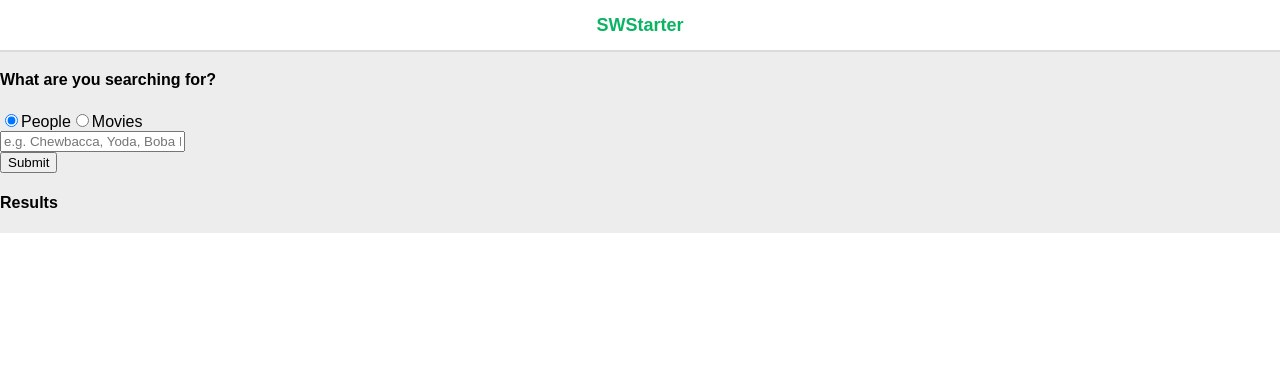
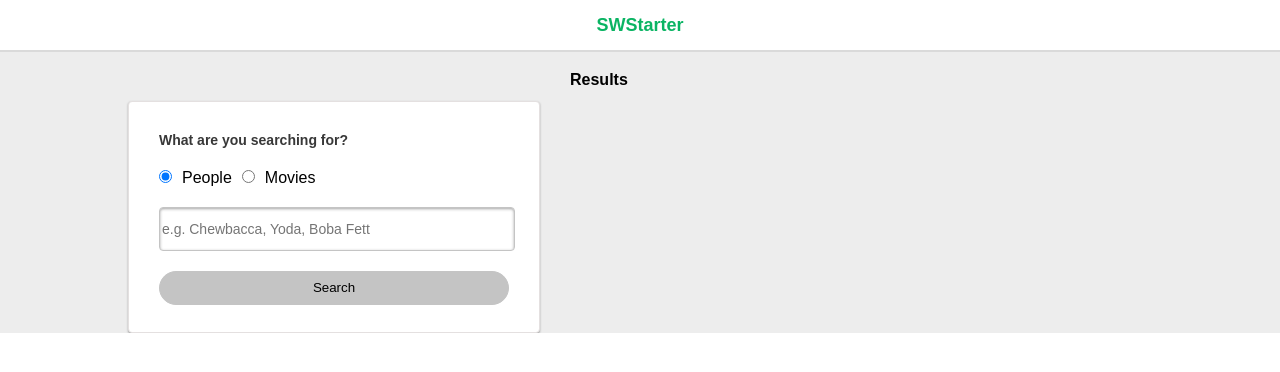
Before and after one commit to riffryder/swstarter, a React app: page / in a window 1280 px wide. Shown: the top 372 px of the page. Built offline with nearby package versions, Linux system fonts and the light colour scheme; the HTML template or start-up script is replaced by a standard one.

Commit message:
Start adding styling to search container

```diff
--- /dev/null
+++ b/src/views/Search.css
@@ -0,0 +1,83 @@
+.SearchContainer {
+  float:left;
+  margin-top: 30px;
+  margin-right: 30px;
+  margin-left: 10%;
+  width: 410px;
+  height: 230px;
+  border-radius: 4px;
+  box-shadow: 0 1px 2px 0 rgba(132, 132, 132, 0.75);
+  border: solid 1px #e4e0e0;
+  background-color: #ffffff;
+}
+
+.What-are-you-searching-for {
+  margin-top: 30px;
+  margin-left: 30px;
+  width: 205px;
+  height: 18px;
+  font-size: 14px;
+  font-weight: 600;
+  font-style: normal;
+  font-stretch: normal;
+  line-height: normal;
+  letter-spacing: normal;
+  color: #383838;
+}
+
+ .RadioContainer {
+  margin-left:20px;
+  margin-bottom: 20px;
+} */
+
+ .RadioButton {
+  font-size: 14px;
+  font-weight: bold;
+  color: #000000;
+}
+
+ input[type="radio"]{
+  margin: 0 10px 0 10px;
+}
+
+/* .SearchBar {
+  margin-left: 30px;
+  width: 350px;
+  height: 40px;
+  border-radius: 4px;
+  box-shadow: inset 0 1px 3px 0 rgba(132, 132, 132, 0.75);
+  border: solid 1px #c4c4c4;
+  background-color: #ffffff;
+} */
+
+/* .SearchBar input {
+  width: 350px;
+  height: 40px;
+  margin-left: 30px;
+  border-radius: 4px;
+  box-shadow: inset 0 1px 3px 0 rgba(132, 132, 132, 0.75);
+  border: solid 1px #c4c4c4;
+  background-color: #ffffff;
+} */
+
+input[type="text"] {
+  width: 350px;
+  height: 40px;
+  margin-left: 30px;
+  font-size: 14px;
+  color: #c4c4c4;
+  border-radius: 4px;
+  box-shadow: inset 0 1px 3px 0 rgba(132, 132, 132, 0.75);
+  border: solid 1px #c4c4c4;
+  background-color: #ffffff;
+}
+
+.SearchButton {
+  margin-top: 20px;
+  margin-left: 30px;
+  width: 350px;
+  height: 34px;
+  border-radius: 20px;
+  border: solid 1px #c4c4c4;
+  background-color: #c4c4c4;
+}
--- a/src/views/Search.js
+++ b/src/views/Search.js
@@ -1,15 +1,18 @@
 import React from "react";
+import "./Search.css";
 
 const Search = ({selection, searchTerm, handleSelection, handleChange, handleSubmit}) => (
-  <div>
-    <h4>What are you searching for?</h4>
+  <div className="SearchContainer">
+    <h4 className="What-are-you-searching-for">What are you searching for?</h4>
     <form onSubmit={handleSubmit}>
+      <div className="RadioContainer">
         <label>
           <input
             type="radio"
             value="People"
             checked={selection === "People"}
             onChange={handleSelection}
+            className="RadioButton"
           />
           People
         </label>
@@ -19,10 +22,12 @@ const Search = ({selection, searchTerm, handleSelection, handleChange, handleSub
             value="Movies"
             checked={selection === "Movies"}
             onChange={handleSelection}
+            className="RadioButton"
           />
           Movies
         </label>
-      <div>
+      </div>
+      <div className="SearchBar">
         <input
           type="text"
           placeholder="e.g. Chewbacca, Yoda, Boba Fett"
@@ -30,7 +35,7 @@ const Search = ({selection, searchTerm, handleSelection, handleChange, handleSub
           onChange={handleChange}
         />
       </div>
-      <input type="submit" value="Submit" />
+      <input className="SearchButton" type="submit" value="Search"/>
     </form>
   </div>
 );
```
Lines whose indentation alone changed are shown as unchanged.
